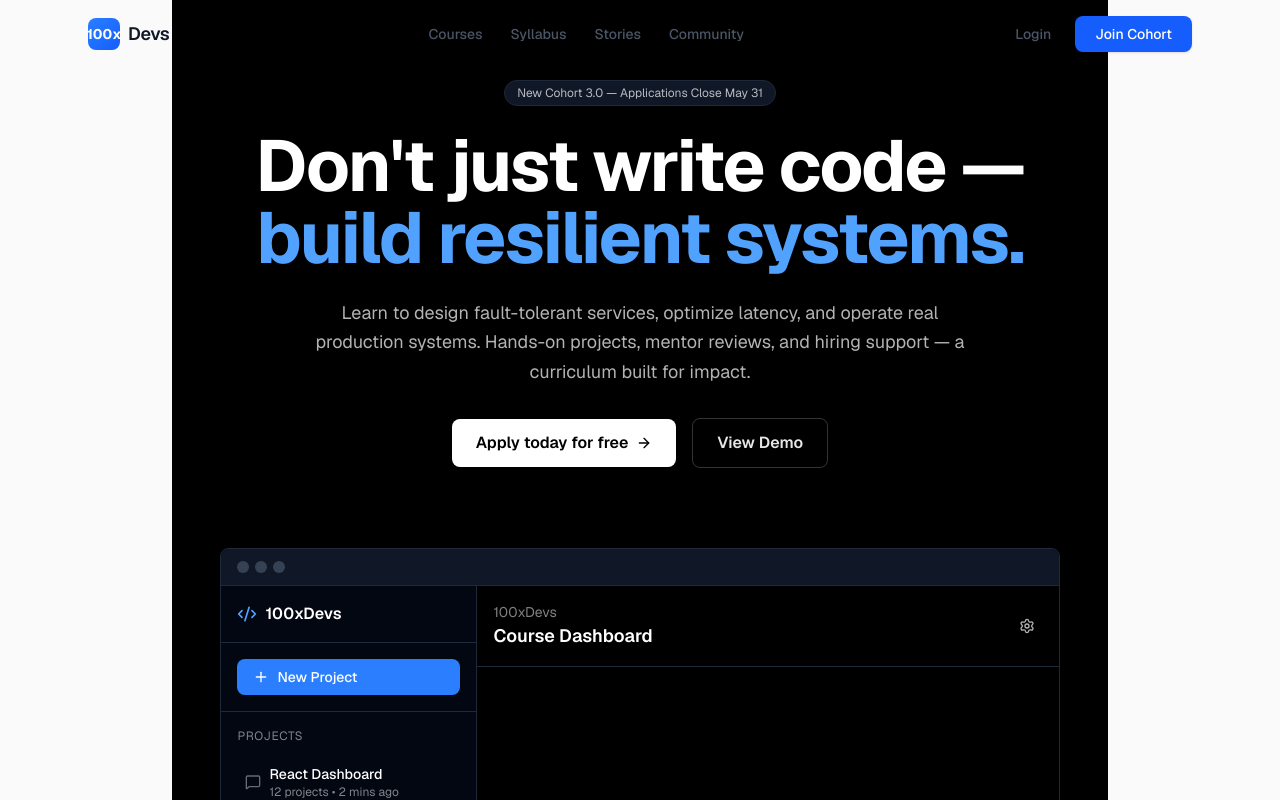
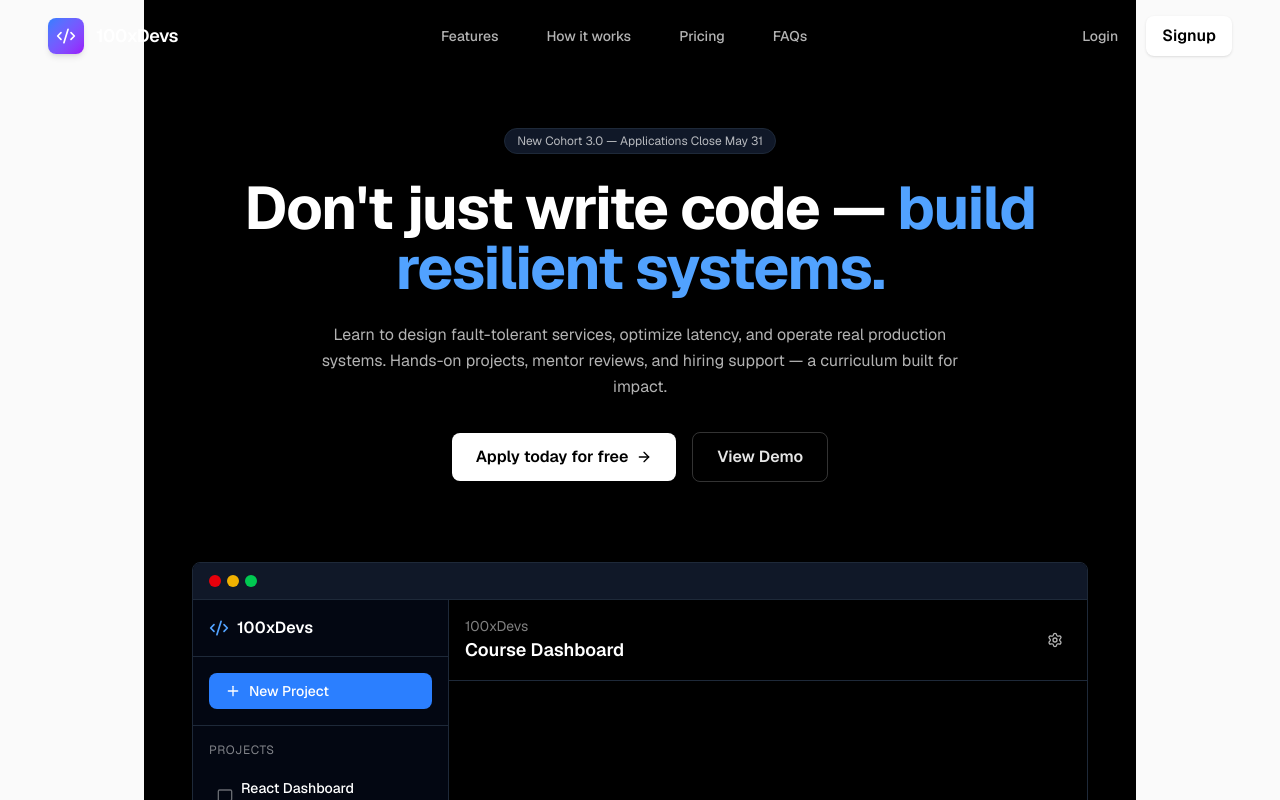
Before and after one commit to piyushzingade/100xDevs, a Next.js app: page / in a window 1280 px wide. Shown: the top 800 px of the page. Built offline with nearby package versions, Linux system fonts and the light colour scheme.

Commit message:
fix(ui): hero and navbar components

```diff
--- a/components/hero.tsx
+++ b/components/hero.tsx
@@ -11,11 +11,11 @@
         <section className="relative min-h-screen flex flex-col overflow-hidden bg-black">
             {/* Simple Background Pattern */}
             <div className="absolute inset-0 -z-10">
-                <div className="absolute inset-0 bg-[linear-gradient(to_right,#ffffff02_1px,transparent_1px),linear-gradient(to_bottom,#ffffff02_1px,transparent_1px)] bg-[size:4rem_4rem]" />
+                <div className="absolute inset-0 bg-[linear-gradient(to_right,#ffffff02_1px,transparent_1px),linear-gradient(to_bottom,#ffffff02_1px,transparent_1px)] bg-size:4rem_4rem" />
                 <div className="absolute inset-0 bg-blue-500/5" />
             </div>
 
-            <div className="max-w-7xl w-full mx-auto px-6 lg:px-12 py-12 lg:py-20">
+            <div className="max-w-7xl w-full mx-auto px-6 lg:px-12 pt-24 lg:pt-32 pb-12 lg:pb-20">
                 {/* Top Section: Content */}
                 <div className="flex flex-col items-center text-center mb-16 lg:mb-20">
                     {/* Badge */}
@@ -33,11 +33,9 @@
                         initial={hidden}
                         animate={enter}
                         transition={{ duration: 0.7, delay: 0.1 }}
-                        className="text-4xl sm:text-5xl md:text-6xl lg:text-7xl font-bold tracking-tight text-white mb-6 max-w-4xl"
+                        className="text-3xl sm:text-4xl md:text-5xl lg:text-6xl font-bold tracking-tight text-white mb-6 max-w-4xl"
                     >
-                        Don&apos;t just write code —
-                        <br />
-                        <span className="text-blue-400">build resilient systems.</span>
+                        Don&apos;t just write code — <span className="text-blue-400">build resilient systems.</span>
                     </motion.h1>
 
                     {/* Subheadline */}
@@ -45,7 +43,7 @@
                         initial={{ opacity: 0 }}
                         animate={{ opacity: 1 }}
                         transition={{ duration: 0.7, delay: 0.2 }}
-                        className="text-base md:text-lg text-white/70 leading-relaxed max-w-2xl mb-8"
+                        className="text-sm md:text-base text-white/70 leading-relaxed max-w-2xl mb-8"
                     >
                         Learn to design fault-tolerant services, optimize latency, and operate real production systems. Hands-on projects, mentor reviews, and hiring support — a curriculum built for impact.
                     </motion.p>
@@ -88,9 +86,9 @@
                     {/* Window Chrome */}
                     <div className="flex items-center gap-2 px-4 py-3 bg-gray-900 border-b border-gray-800">
                         <div className="flex gap-1.5">
-                            <div className="w-3 h-3 rounded-full bg-gray-700"></div>
-                            <div className="w-3 h-3 rounded-full bg-gray-700"></div>
-                            <div className="w-3 h-3 rounded-full bg-gray-700"></div>
+                            <div className="w-3 h-3 rounded-full bg-red-600"></div>
+                            <div className="w-3 h-3 rounded-full bg-yellow-500"></div>
+                            <div className="w-3 h-3 rounded-full bg-green-500"></div>
                         </div>
                     </div>
 
--- a/components/navbar.tsx
+++ b/components/navbar.tsx
@@ -1,114 +1,133 @@
 'use client';
 
-import React, { useState, useEffect } from 'react';
-import { Menu, X } from 'lucide-react';
-import { motion, AnimatePresence } from 'motion/react';
+import React, { useEffect, useState } from 'react';
+import { Menu, X, Code2 } from 'lucide-react';
 import Link from 'next/link';
 
-export const Navbar = () => {
+export const Navbar: React.FC = () => {
     const [isScrolled, setIsScrolled] = useState(false);
     const [isMobileMenuOpen, setIsMobileMenuOpen] = useState(false);
 
     useEffect(() => {
-        const handleScroll = () => {
-            setIsScrolled(window.scrollY > 20);
+        const onScroll = () => setIsScrolled(window.scrollY > 20);
+        onScroll();
+        window.addEventListener('scroll', onScroll, { passive: true });
+        return () => window.removeEventListener('scroll', onScroll);
+    }, []);
+
+    // Lock body scroll when mobile menu is open
+    useEffect(() => {
+        if (typeof window === 'undefined') return;
+        document.body.style.overflow = isMobileMenuOpen ? 'hidden' : '';
+        return () => {
+            document.body.style.overflow = '';
         };
-        window.addEventListener('scroll', handleScroll);
-        return () => window.removeEventListener('scroll', handleScroll);
-    }, []);
+    }, [isMobileMenuOpen]);
 
     return (
         <nav
-            className={`fixed top-0 left-0 right-0 z-50 transition-all duration-300 ${isScrolled
-                ? 'bg-white/80 dark:bg-black/80 backdrop-blur-md border-b border-gray-200/20 dark:border-white/10 py-3'
-                : 'bg-transparent py-4'
-                }`}
+            className={`fixed inset-x-0 top-0 z-50 transition-all duration-300 ease-in-out
+        ${isScrolled ? 'bg-black/85 backdrop-blur-sm py-3 shadow-[0_10px_30px_rgba(2,6,23,0.6)]' : 'bg-transparent py-4'}
+      `}
+            role="navigation"
+            aria-label="Main navigation"
         >
-            <div className="max-w-6xl mx-auto px-6">
-                <div className="flex justify-between items-center">
+            <div className="max-w-7xl mx-auto px-6 lg:px-12">
+                <div className="flex items-center justify-between">
                     {/* Logo */}
-                    <Link href="/" className="flex items-center gap-2 group">
-                        <motion.div
-                            className="relative"
-                            whileHover={{ scale: 1.05 }}
-                            transition={{ type: "spring", stiffness: 400, damping: 10 }}
+                    <Link
+                        href="/"
+                        className="flex items-center gap-3 group"
+                        aria-label="Homepage — 100xDevs"
                     >
-                            <div className="w-8 h-8 bg-gradient-to-br from-blue-500 to-blue-600 rounded-lg flex items-center justify-center">
-                                <span className="text-white text-sm font-bold">100x</span>
+                        <div
+                            aria-hidden
+                            className="w-9 h-9 rounded-lg flex items-center justify-center bg-gradient-to-br from-blue-500 to-purple-600 shadow-md transform transition-transform duration-200 group-hover:scale-105"
+                        >
+                            <Code2 className="w-5 h-5 text-white" />
                         </div>
-                        </motion.div>
-                        <span className="text-lg font-semibold text-gray-900 dark:text-white tracking-tight">
-                            Devs
-                        </span>
+
+                        <span className="text-lg font-semibold text-white tracking-tight">100xDevs</span>
                     </Link>
 
                     {/* Desktop Links */}
-                    <div className="hidden md:flex items-center gap-1">
-                        <NavLink href="#courses">Courses</NavLink>
-                        <NavLink href="#syllabus">Syllabus</NavLink>
-                        <NavLink href="#testimonials">Stories</NavLink>
-                        <NavLink href="#community">Community</NavLink>
+                    <div className="hidden md:flex items-center gap-6">
+                        <NavLink href="#features">Features</NavLink>
+                        <NavLink href="#how-it-works">How it works</NavLink>
+                        <NavLink href="#pricing">Pricing</NavLink>
+                        <NavLink href="#faqs">FAQs</NavLink>
                     </div>
 
                     {/* CTA */}
-                    <div className="hidden md:flex items-center gap-3">
+                    <div className="hidden md:flex items-center gap-4">
                         <Link
                             href="#login"
-                            className="text-sm font-medium text-gray-600 dark:text-gray-400 hover:text-gray-900 dark:hover:text-white transition-colors px-3 py-2"
+                            className="text-sm font-medium text-white/70 hover:text-white transition-colors px-3 py-2 rounded-md"
                         >
                             Login
                         </Link>
-                        <motion.button
-                            whileHover={{ scale: 1.02 }}
-                            whileTap={{ scale: 0.98 }}
-                            className="bg-blue-600 text-white px-5 py-2 rounded-lg text-sm font-medium hover:bg-blue-700 transition-colors shadow-sm"
+
+                        <Link
+                            href="#signup"
+                            className="inline-flex items-center px-4 py-2 rounded-lg bg-white text-black font-semibold shadow-sm hover:translate-y-[-1px] transition-transform"
                         >
-                            Join Cohort
-                        </motion.button>
+                            Signup
+                        </Link>
                     </div>
 
                     {/* Mobile Menu Button */}
                     <button
-                        onClick={() => setIsMobileMenuOpen(!isMobileMenuOpen)}
-                        className="md:hidden p-2 text-gray-600 dark:text-gray-400 hover:text-gray-900 dark:hover:text-white transition-colors"
+                        onClick={() => setIsMobileMenuOpen((s) => !s)}
+                        className="md:hidden p-2 text-white/80 hover:text-white transition-colors rounded-md"
                         aria-label="Toggle menu"
+                        aria-expanded={isMobileMenuOpen}
+                        type="button"
                     >
-                        {isMobileMenuOpen ? <X size={22} /> : <Menu size={22} />}
+                        {isMobileMenuOpen ? <X size={20} /> : <Menu size={20} />}
                     </button>
                 </div>
             </div>
 
-            {/* Mobile Menu */}
-            <AnimatePresence>
-                {isMobileMenuOpen && (
-                    <motion.div
-                        initial={{ opacity: 0, height: 0 }}
-                        animate={{ opacity: 1, height: 'auto' }}
-                        exit={{ opacity: 0, height: 0 }}
-                        transition={{ duration: 0.2 }}
-                        className="md:hidden bg-white dark:bg-black border-t border-gray-200/20 dark:border-white/10"
+            {/* Mobile Menu (animated via CSS) */}
+            <div
+                className={`md:hidden origin-top transition-[max-height,opacity,transform] duration-300 ease-[cubic-bezier(.2,.9,.2,1)]
+          ${isMobileMenuOpen ? 'max-h-screen opacity-100 transform scale-y-100' : 'max-h-0 opacity-0 transform scale-y-95'}
+          overflow-hidden bg-black/95 border-t border-white/6
+        `}
             >
-                        <div className="px-6 py-6 space-y-1">
-                            <MobileNavLink href="#courses">Courses</MobileNavLink>
-                            <MobileNavLink href="#syllabus">Syllabus</MobileNavLink>
-                            <MobileNavLink href="#testimonials">Stories</MobileNavLink>
-                            <MobileNavLink href="#community">Community</MobileNavLink>
+                <div className="px-6 py-5 space-y-1">
+                    <MobileNavLink href="#features" onClose={() => setIsMobileMenuOpen(false)}>
+                        Features
+                    </MobileNavLink>
+                    <MobileNavLink href="#how-it-works" onClose={() => setIsMobileMenuOpen(false)}>
+                        How it works
+                    </MobileNavLink>
+                    <MobileNavLink href="#pricing" onClose={() => setIsMobileMenuOpen(false)}>
+                        Pricing
+                    </MobileNavLink>
+                    <MobileNavLink href="#faqs" onClose={() => setIsMobileMenuOpen(false)}>
+                        FAQs
+                    </MobileNavLink>
 
-                            <div className="pt-4 mt-4 border-t border-gray-200/20 dark:border-white/10 space-y-2">
+                    <div className="pt-4 mt-4 border-t border-white/6 space-y-3">
                         <Link
-                                    href="login"
-                                    className="block w-full text-center py-2.5 text-sm font-medium text-gray-700 dark:text-gray-300 hover:text-gray-900 dark:hover:text-white transition-colors"
+                            href="#login"
+                            onClick={() => setIsMobileMenuOpen(false)}
+                            className="block w-full text-center py-2.5 text-sm font-medium text-white/80 hover:text-white transition-colors rounded-md"
                         >
                             Login
                         </Link>
-                                <button className="w-full bg-blue-600 text-white py-2.5 rounded-lg text-sm font-medium hover:bg-blue-700 transition-colors">
-                                    Join Cohort
-                                </button>
+
+                        <Link
+                            href="#signup"
+                            onClick={() => setIsMobileMenuOpen(false)}
+                            className="block w-full text-center bg-white text-black py-2.5 rounded-lg text-sm font-semibold hover:bg-gray-100 transition-colors"
+                        >
+                            Signup
+                        </Link>
                     </div>
                 </div>
-                    </motion.div>
-                )}
-            </AnimatePresence>
+            </div>
         </nav>
     );
 };
@@ -116,18 +135,18 @@
 const NavLink = ({ href, children }: { href: string; children: React.ReactNode }) => (
     <Link
         href={href}
-        className="relative px-3 py-2 text-sm font-medium text-gray-600 dark:text-gray-400 hover:text-gray-900 dark:hover:text-white transition-colors group"
-    >
-        {children}
-        <span className="absolute bottom-1 left-3 right-3 h-px bg-blue-600 scale-x-0 group-hover:scale-x-100 transition-transform origin-left" />
-    </Link>
-);
-
-const MobileNavLink = ({ href, children }: { href: string; children: React.ReactNode }) => (
-    <Link
-        href={href}
-        className="block px-3 py-2.5 text-base font-medium text-gray-700 dark:text-gray-300 hover:text-gray-900 dark:hover:text-white hover:bg-gray-50 dark:hover:bg-white/5 rounded-lg transition-all"
+        className="text-sm font-medium text-white/70 hover:text-white transition-colors px-3 py-2 rounded-md"
     >
         {children}
     </Link>
 );
+
+const MobileNavLink = ({ href, children, onClose }: { href: string; children: React.ReactNode; onClose?: () => void }) => (
+    <Link
+        href={href}
+        onClick={onClose}
+        className="block px-3 py-2.5 text-base font-medium text-white/80 hover:text-white hover:bg-white/5 rounded-md transition-colors"
+    >
+        {children}
+    </Link>
+);
```
Lines whose indentation alone changed are shown as unchanged.
